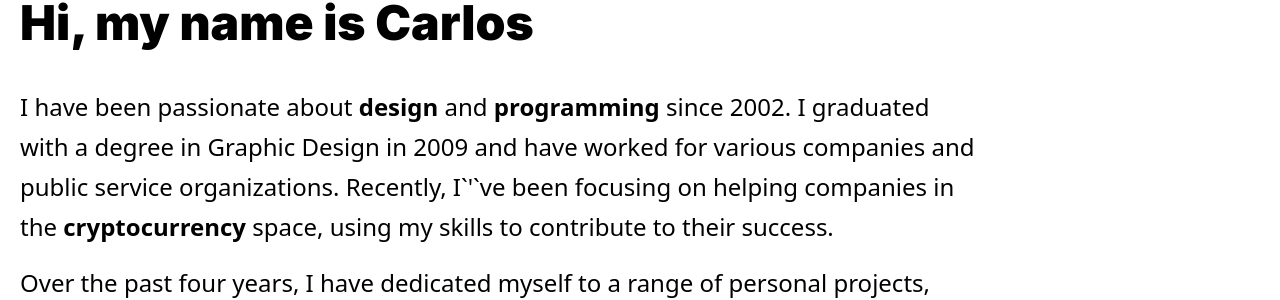
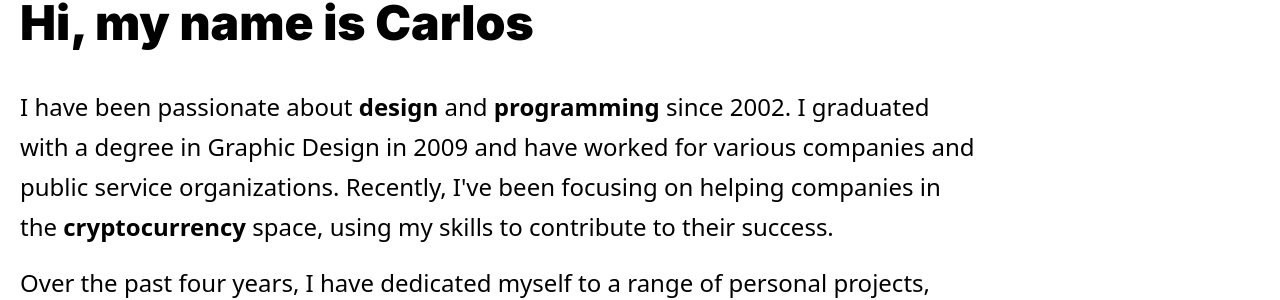
Before and after one commit to caduveloso/csf, a Next.js app: page / in a window 1280 px wide. Shown: the part 137-437 px from the top of the page. Built offline with nearby package versions, Linux system fonts and the light colour scheme.

Commit message:
Update index.tsx

```diff
--- a/pages/index.tsx
+++ b/pages/index.tsx
@@ -46,7 +46,7 @@ export default function Blog({ posts }: any) {
       <div className='max-w-[1000px] px-5 py-10'>
         <h2 className='title text-5xl'>Hi, my name is Carlos</h2>
         <div className='flex flex-col gap-4 mt-10 text-2xl leading-10'>
-          <p className=''>I have been passionate about <strong>design</strong> and <strong>programming</strong> since 2002. I graduated with a degree in Graphic Design in 2009 and have worked for various companies and public service organizations. Recently, I`&apos;`ve been focusing on helping companies in the <strong>cryptocurrency</strong> space, using my skills to contribute to their success.</p>
+          <p className=''>I have been passionate about <strong>design</strong> and <strong>programming</strong> since 2002. I graduated with a degree in Graphic Design in 2009 and have worked for various companies and public service organizations. Recently, I&apos;ve been focusing on helping companies in the <strong>cryptocurrency</strong> space, using my skills to contribute to their success.</p>
           <p className='mt-0'>Over the past four years, I have dedicated myself to a range of personal projects, developing my skills in design, CSS, JavaScript, and Solidity. I enjoy studying these areas and launching my own ideas. This collection showcases my work, from advertising to complex blockchain applications.</p>
         </div>
       </div>
```
